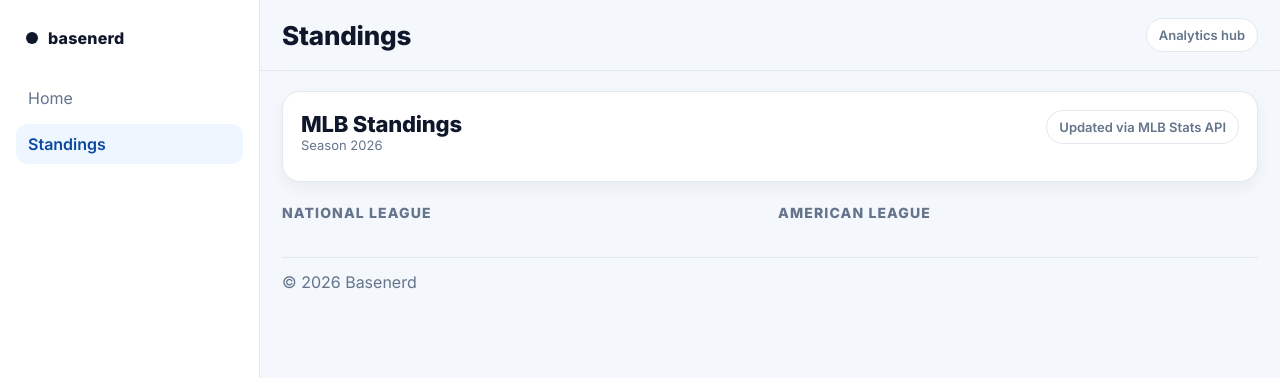
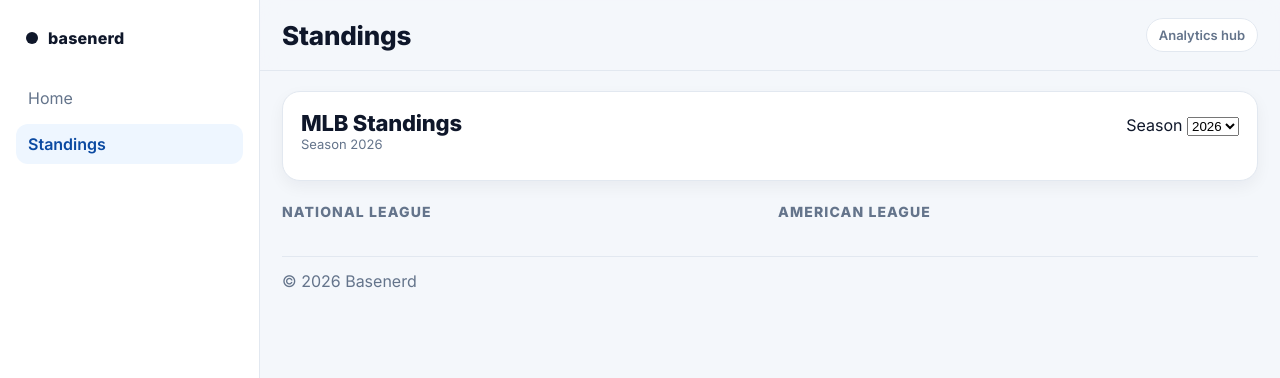
Before and after one commit to basenerd/basenerd-backend, a Flask app: page /standings in a window 1280 px wide. Shown: the top 378 px of the page. Run offline with Flask 3, Linux system fonts and the light colour scheme; data that the repository does not hold is empty.

Commit message:
Adding seasons dropdown to standings.html

```diff
--- a/templates/standings.html
+++ b/templates/standings.html
@@ -7,7 +7,17 @@
       <div class="card-title">MLB Standings</div>
       <div class="card-subtitle">Season {{ season }}</div>
     </div>
-    <div class="pill">Updated via MLB Stats API</div>
+
+    <div class="topbar-actions">
+      <form method="get" action="/standings" class="season-form">
+        <label class="season-label" for="season">Season</label>
+        <select id="season" name="season" class="season-select" onchange="this.form.submit()">
+          {% for y in seasons %}
+            <option value="{{ y }}" {% if y == season %}selected{% endif %}>{{ y }}</option>
+          {% endfor %}
+        </select>
+      </form>
+    </div>
   </div>
 
   {% if error %}
```
